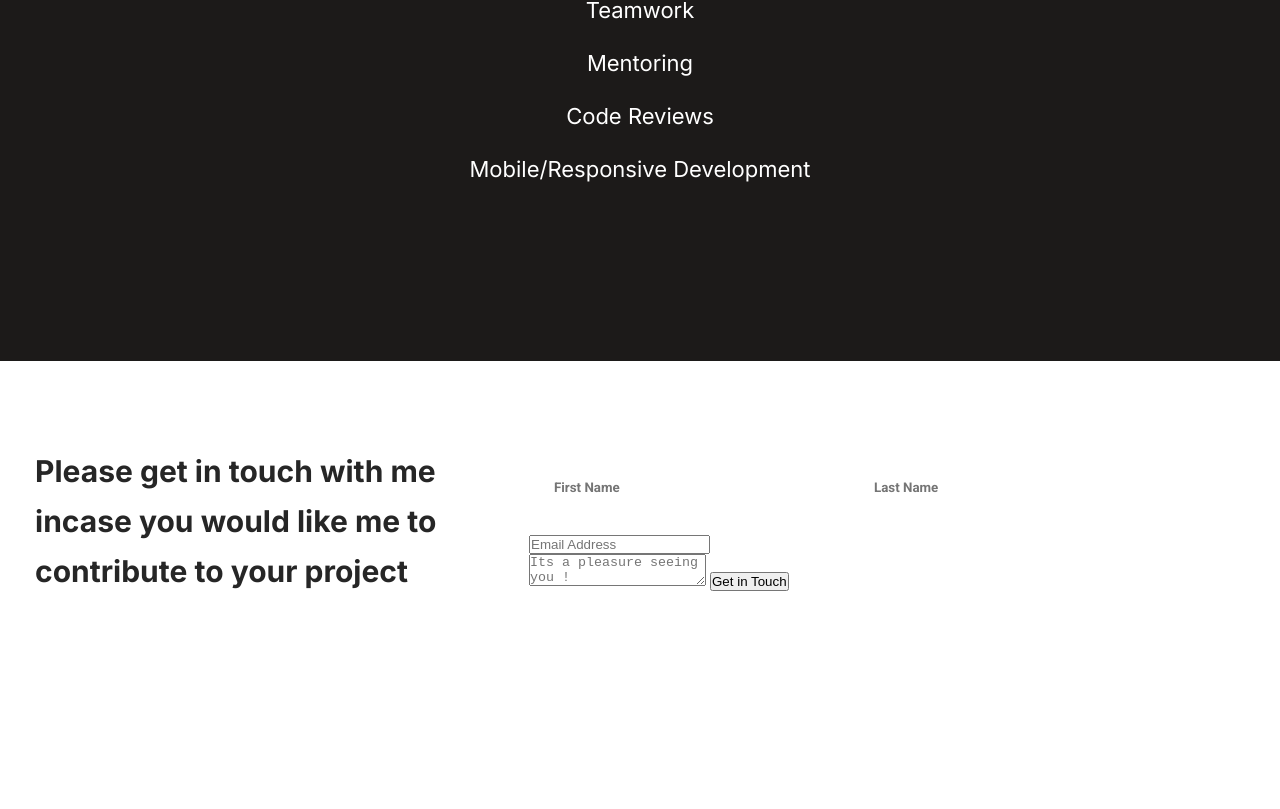
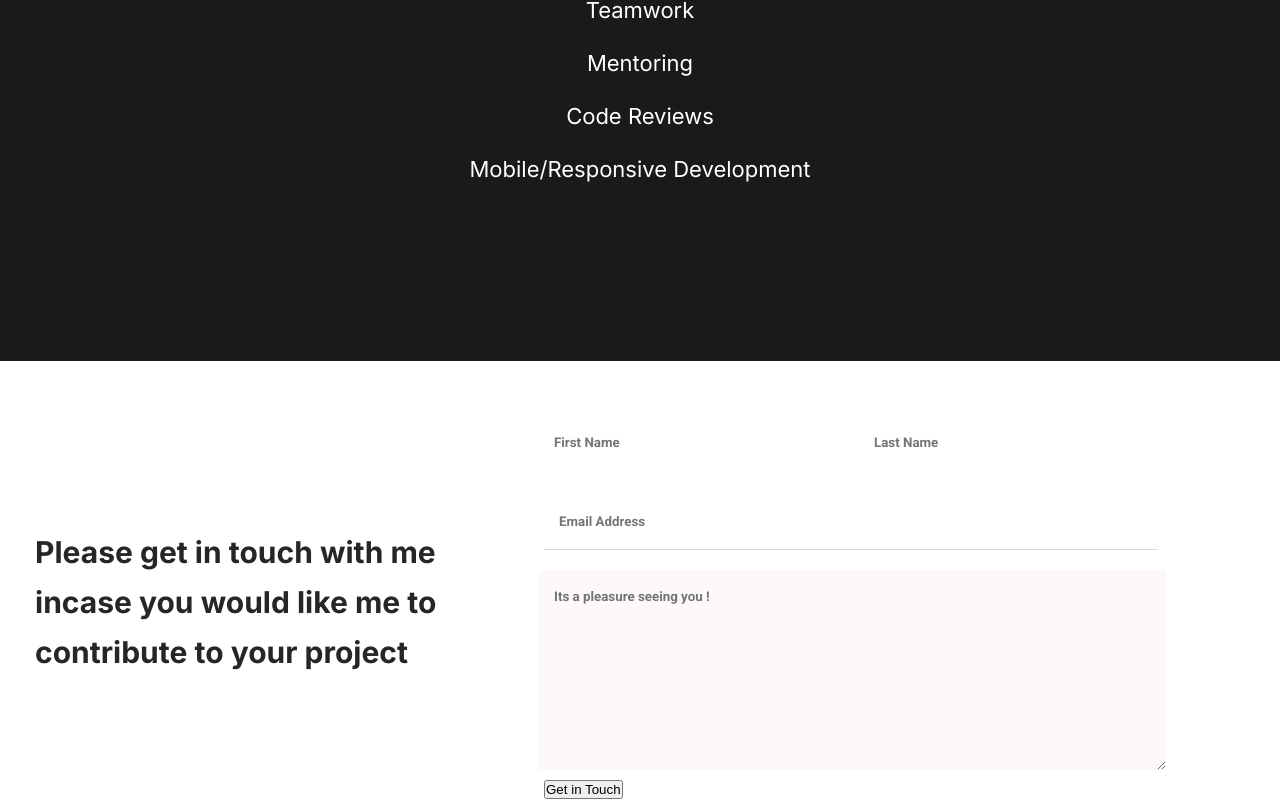
Before and after one commit to karvel-code/contact-form, a plain HTML site: page index.html in a window 1280 px wide. Shown: the part 6346-7155 px from the top of the page. Before the commit the page ends 7027 px from the top, so only its background shows below. Drawn offline with Linux system fonts and the light colour scheme.

Commit message:
Add text area styling

```diff
--- a/css/main.css
+++ b/css/main.css
@@ -394,3 +394,43 @@ footer {
   line-height: 24px;
   color: #979493;
 }
+
+#email {
+  display: flex;
+  align-items: center;
+  font-family: "Roboto", sans-serif;
+  color: #979493;
+  border: none;
+  font-weight: 400;
+  border-bottom: 1px solid hsl(15, 5%, 85%);
+  padding: 15px;
+  margin: 15px;
+  outline: none;
+  line-height: 24px;
+  width: 96%;
+  margin-bottom: 10px;
+  font-style: normal;
+}
+
+.email-section {
+  margin-bottom: 20px;
+}
+
+.button-link {
+  margin-left: 15px;
+}
+
+textarea {
+  display: flex;
+  align-items: center;
+  font-family: "Roboto", sans-serif;
+  margin: 10px;
+  line-height: 24px;
+  background: hsl(15, 33%, 98%);
+  border: none;
+  color: #3c3a39;
+  width: 98%;
+  padding: 15px;
+  height: 200px;
+  outline: none;
+}
--- a/index.html
+++ b/index.html
@@ -319,7 +319,7 @@
                 required
               />
             </div>
-            <div class="">
+            <div class="email-section">
               <input
                 type="email"
                 id="email"
@@ -334,7 +334,7 @@
               placeholder="Its a pleasure seeing you !"
               maxlength="500"
             ></textarea>
-            <input type="submit" value="Get in Touch" />
+            <input type="submit" value="Get in Touch" class="button-link" />
           </form>
         </div>
       </div>
```
